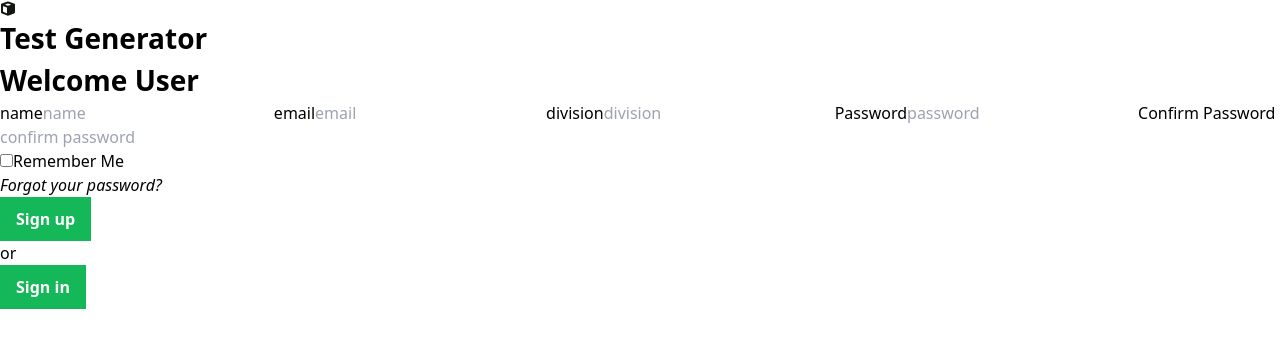
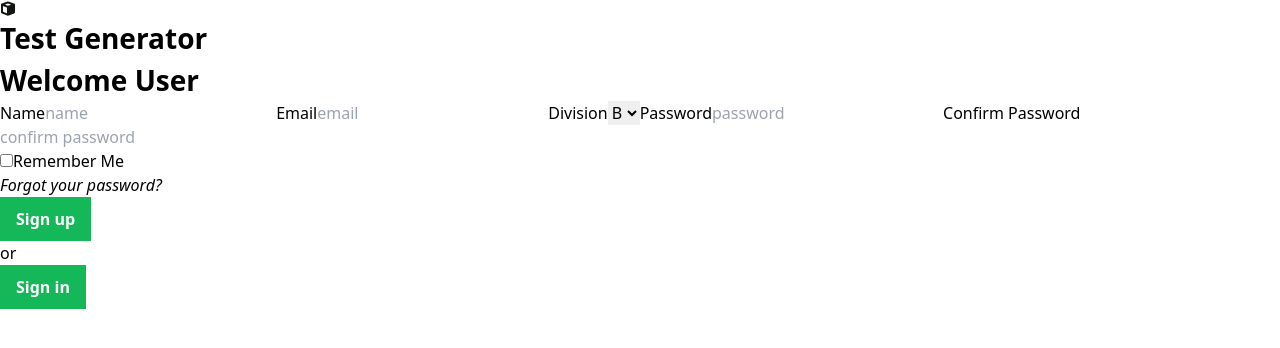
Before and after one commit to dnyaneshwar411/Test-Generator, a React (Vite) app in the folder client/: page /user/sign-up in a window 1280 px wide. Shown: the top 348 px of the page. Built offline with nearby package versions, Linux system fonts and the light colour scheme.

Commit message:
refactor: controlled division field in while authentication

```diff
--- a/client/src/components/admin/Sidebar.jsx
+++ b/client/src/components/admin/Sidebar.jsx
@@ -27,10 +27,10 @@ export default function Sidebar() {
           <span className="text-[16px]">Tests</span>
         </NavLink>
 
-        <NavLink to="/admin/upload-key" className="flex items-start gap-2 p-2 mb-2">
+        {/* <NavLink to="/admin/upload-key" className="flex items-start gap-2 p-2 mb-2">
           <ClipboardDocumentListIcon className="icon-lg" />
           <span className="text-[16px]">Upload Key</span>
-        </NavLink>
+        </NavLink> */}
 
         <NavLink to="/admin/users" className="flex items-start gap-2 p-2 mb-2">
           <UsersIcon className="icon-lg" />
--- a/client/src/components/admin/users/AdminUsers.jsx
+++ b/client/src/components/admin/users/AdminUsers.jsx
@@ -47,19 +47,19 @@ export default function AdminUsers() {
       <h1 className="p-4">Users</h1>
       <div className="overflow-x-auto">
         <div className="font-bold flex items-center justify-start border-t-2 p-4">
-          <p className="min-w-40">Name</p>
-          <p className="min-w-40">Username</p>
-          <p className="min-w-40">Email</p>
-          <p className="min-w-40">Division</p>
-          <p className="min-w-40">Tests Given</p>
+          <p className="min-w-40 px-4">Name</p>
+          <p className="min-w-40 px-4">Username</p>
+          <p className="w-72 px-4 ">Email</p>
+          <p className="min-w-40 px-4">Division</p>
+          <p className="min-w-40 px-4">Tests Given</p>
         </div>
         {displayedUsers.map(user =>
           <div key={user._id} className="flex items-center justify-start border-t-2 p-4">
-            <p className="min-w-40">{user.name}</p>
-            <p className="min-w-40">john</p>
-            <p className="min-w-40">{user.email}</p>
-            <p className="min-w-40">{user.division}</p>
-            <p className="min-w-40">{user?.tests?.length || 0}</p>
+            <p className="min-w-40 px-4">{user.name}</p>
+            <p className="min-w-40 px-4">john</p>
+            <p className="w-72 px-4 ">{user.email}</p>
+            <p className="min-w-40 px-4">{user.division}</p>
+            <p className="min-w-40 px-4">{user?.tests?.length || 0}</p>
           </div>
         )}
       </div>
--- a/client/src/components/authenticate/ForgotPassword.jsx
+++ b/client/src/components/authenticate/ForgotPassword.jsx
@@ -30,7 +30,6 @@ export default function ForgotPassword() {
       const response = await sendOTP(email);
       if (!response.status) setError(response.payload);
       else setIsOTPSent(true);
-      navigate("/");
     } catch (error) {
       setError(error.message);
     }
@@ -52,7 +51,7 @@ export default function ForgotPassword() {
     try {
       const response = await updatePassword(password, cpassword);
       if (!response.status) setError(response.payload);
-      console.log(response)
+      else navigate("/");
     } catch (error) {
       console.log(error.message)
     }
--- a/client/src/components/authenticate/SignUp.jsx
+++ b/client/src/components/authenticate/SignUp.jsx
@@ -10,12 +10,13 @@ const labelStyles = "font-semibold";
 export default function SignUp() {
   const { signup } = useSignup();
   const [error, setError] = useState();
+  const [division, setDivision] = useState("B");
 
   async function signUp(e) {
     e.preventDefault();
     // console.log(e.target)
     try {
-      const response = await signup({ name: e.target[0].value, email: e.target[1].value, password: e.target[3].value, division: e.target[2].value, confirmPassword: e.target[4].value, isAdmin: false })
+      const response = await signup({ name: e.target[0].value, email: e.target[1].value, password: e.target[3].value, division, confirmPassword: e.target[4].value, isAdmin: false })
       if (!response.status) setError(response.message)
     } catch (error) {
       setError(error.message);
@@ -26,14 +27,20 @@ export default function SignUp() {
     <div>
       {error && <Error message={error} setter={setError} />}
       <form onSubmit={signUp}>
-        <label htmlFor="name" className={labelStyles}>name</label>
+        <label htmlFor="name" className={labelStyles}>Name</label>
         <input type="text" id="name" placeholder="name" className={inputStyles} />
 
-        <label htmlFor="email" className={labelStyles}>email</label>
+        <label htmlFor="email" className={labelStyles}>Email</label>
         <input type="email" id="email" placeholder="email" className={inputStyles} />
 
-        <label htmlFor="division" className={labelStyles}>division</label>
-        <input type="text" id="division" placeholder="division" className={inputStyles} />
+        <label htmlFor="division" className={labelStyles}>Division</label>
+        <select id="division" className={`bg-white cursor-pointer ${inputStyles}`} value={division} onChange={e => setDivision(e.target.value)}>
+          <option value="A">A</option>
+          <option value="B">B</option>
+          <option value="C">C</option>
+          <option value="D">D</option>
+        </select>
+        <input type="text" className={inputStyles} hidden />
 
         <label htmlFor="password" className={labelStyles}>Password</label>
         <input type="password" id="password" placeholder="password" className={inputStyles} />
```
